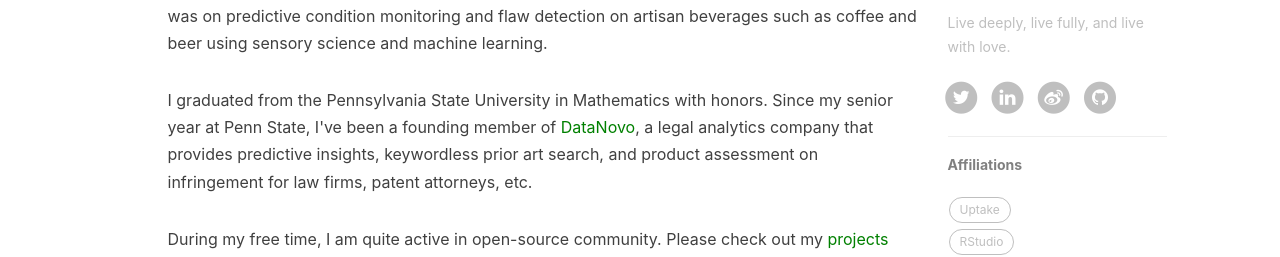
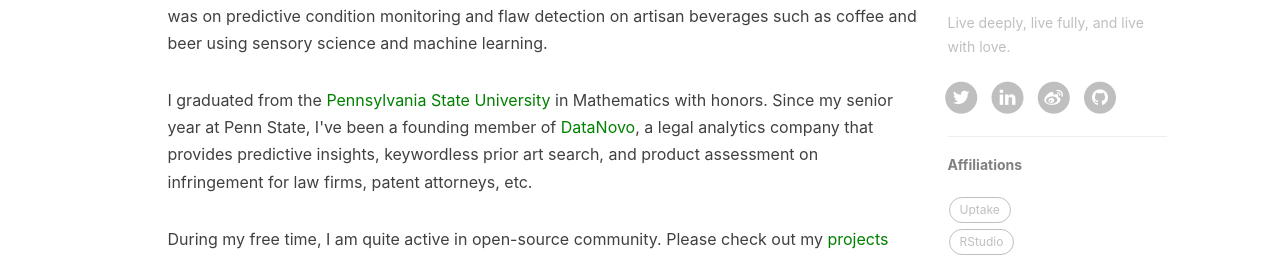
Before and after one commit to terrytangyuan/terrytangyuan.github.com, a Jekyll site: the page built from about.html, in a window 1280 px wide. Shown: the part 697-954 px from the top of the page. Built offline with Jekyll 4.4.1, drawn with Linux system fonts in a browser that asks for light colours; nearby versions of some CDN libraries; comment, search, counter and statistics services are not loaded.

Commit message:
Update about.html

```diff
--- a/about.html
+++ b/about.html
@@ -27,7 +27,7 @@ header-img: "img/about-bg.jpg"
         and my focus was on predictive condition monitoring and flaw detection on artisan beverages such as coffee and beer using sensory science
         and machine learning. </p>
 
-    <p>I graduated from the Pennsylvania State University in Mathematics with honors. Since my senior year at Penn State, I've been a founding member of <a href="http://datanovo.com" style="color:green;">DataNovo</a>,
+    <p>I graduated from the <a href="http://psu.edu" style="color:green;">Pennsylvania State University</a> in Mathematics with honors. Since my senior year at Penn State, I've been a founding member of <a href="http://datanovo.com" style="color:green;">DataNovo</a>,
         a legal analytics company that provides predictive insights, keywordless prior art search, and product assessment on infringement
         for law firms, patent attorneys, etc. </p>
 
```
